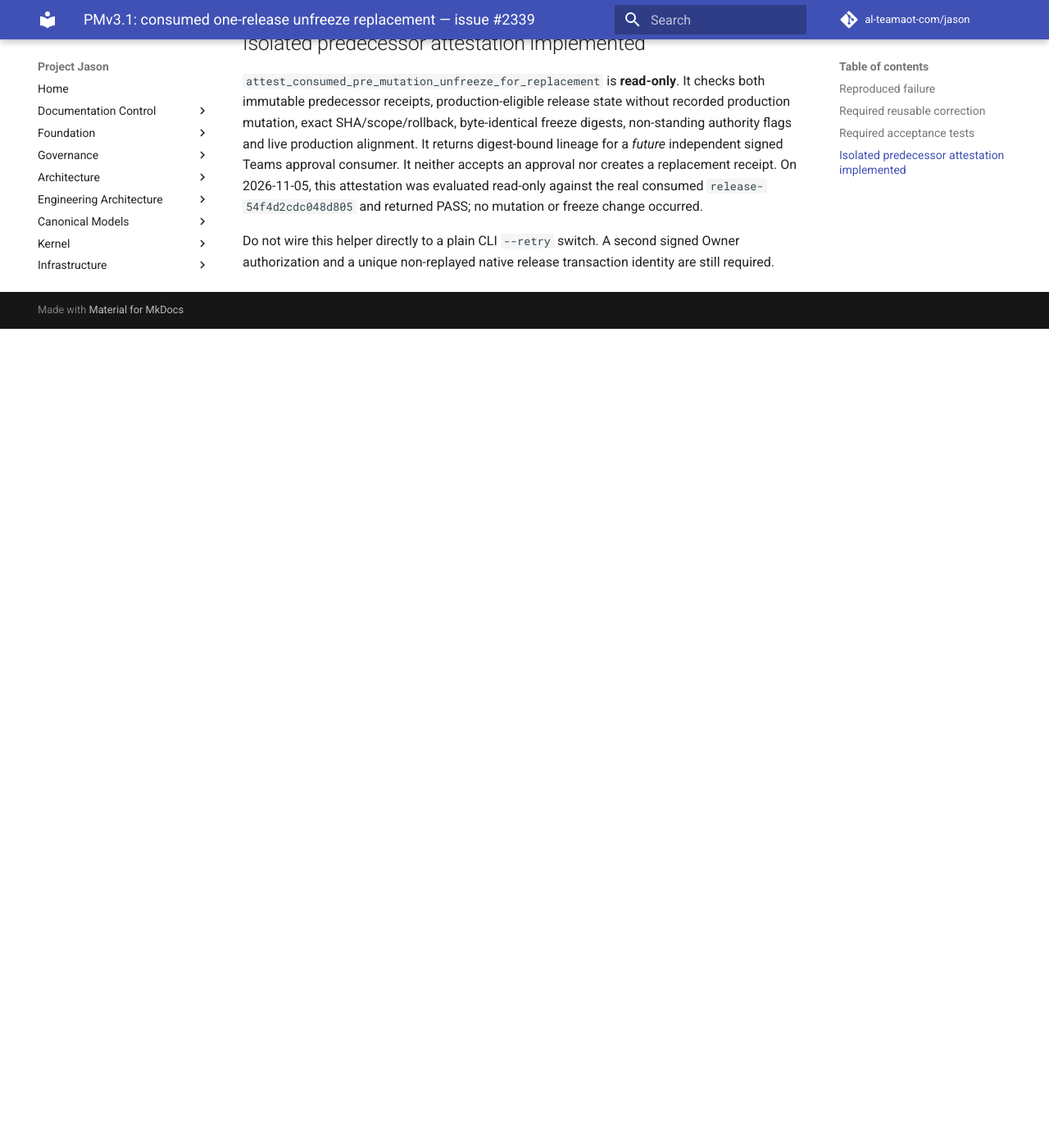
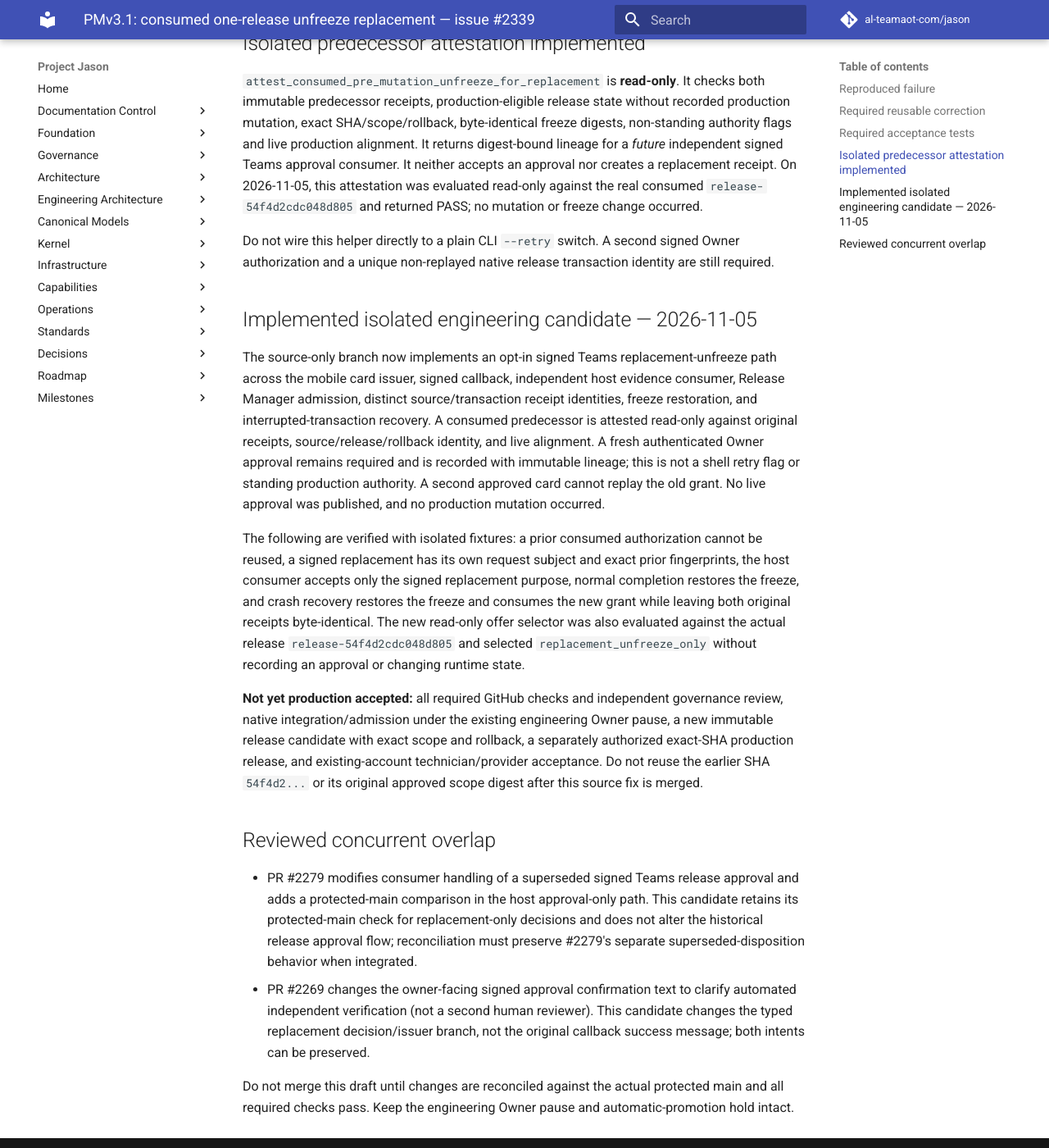
Before and after one commit to al-teamaot-com/jason, an MkDocs documentation site: the page built from docs/operations/PMV31-Consumed-Unfreeze-Replacement-2339.md, in a window 1280 px wide and 1400 px high, scrolled down 1883 px. Shown: the whole window at 82% size. Built offline with MkDocs 1.6.1 and Material for MkDocs 9.7.7, drawn with Linux system fonts in a browser that asks for light colours; comment, search, counter and statistics services are not loaded; before the commit the page ends 2284 px from its top, so only the background shows below that.

Commit message:
docs(pmv3): record signed replacement acceptance and reviewed integration overlaps #2339

```diff
--- a/docs/operations/PMV31-Consumed-Unfreeze-Replacement-2339.md
+++ b/docs/operations/PMV31-Consumed-Unfreeze-Replacement-2339.md
@@ -32,3 +32,18 @@
 `attest_consumed_pre_mutation_unfreeze_for_replacement` is **read-only**. It checks both immutable predecessor receipts, production-eligible release state without recorded production mutation, exact SHA/scope/rollback, byte-identical freeze digests, non-standing authority flags and live production alignment. It returns digest-bound lineage for a *future* independent signed Teams approval consumer. It neither accepts an approval nor creates a replacement receipt. On 2026-11-05, this attestation was evaluated read-only against the real consumed `release-54f4d2cdc048d805` and returned PASS; no mutation or freeze change occurred.
 
 Do not wire this helper directly to a plain CLI `--retry` switch. A second signed Owner authorization and a unique non-replayed native release transaction identity are still required.
+
+## Implemented isolated engineering candidate — 2026-11-05
+
+The source-only branch now implements an opt-in signed Teams replacement-unfreeze path across the mobile card issuer, signed callback, independent host evidence consumer, Release Manager admission, distinct source/transaction receipt identities, freeze restoration, and interrupted-transaction recovery. A consumed predecessor is attested read-only against original receipts, source/release/rollback identity, and live alignment. A fresh authenticated Owner approval remains required and is recorded with immutable lineage; this is not a shell retry flag or standing production authority. A second approved card cannot replay the old grant. No live approval was published, and no production mutation occurred.
+
+The following are verified with isolated fixtures: a prior consumed authorization cannot be reused, a signed replacement has its own request subject and exact prior fingerprints, the host consumer accepts only the signed replacement purpose, normal completion restores the freeze, and crash recovery restores the freeze and consumes the new grant while leaving both original receipts byte-identical. The new read-only offer selector was also evaluated against the actual release `release-54f4d2cdc048d805` and selected `replacement_unfreeze_only` without recording an approval or changing runtime state.
+
+**Not yet production accepted:** all required GitHub checks and independent governance review, native integration/admission under the existing engineering Owner pause, a new immutable release candidate with exact scope and rollback, a separately authorized exact-SHA production release, and existing-account technician/provider acceptance. Do not reuse the earlier SHA `54f4d2...` or its original approved scope digest after this source fix is merged.
+
+## Reviewed concurrent overlap
+
+- PR #2279 modifies consumer handling of a superseded signed Teams release approval and adds a protected-main comparison in the host approval-only path. This candidate retains its protected-main check for replacement-only decisions and does not alter the historical release approval flow; reconciliation must preserve #2279's separate superseded-disposition behavior when integrated.
+- PR #2269 changes the owner-facing signed approval confirmation text to clarify automated independent verification (not a second human reviewer). This candidate changes the typed replacement decision/issuer branch, not the original callback success message; both intents can be preserved.
+
+Do not merge this draft until changes are reconciled against the actual protected main and all required checks pass. Keep the engineering Owner pause and automatic-promotion hold intact.
```
